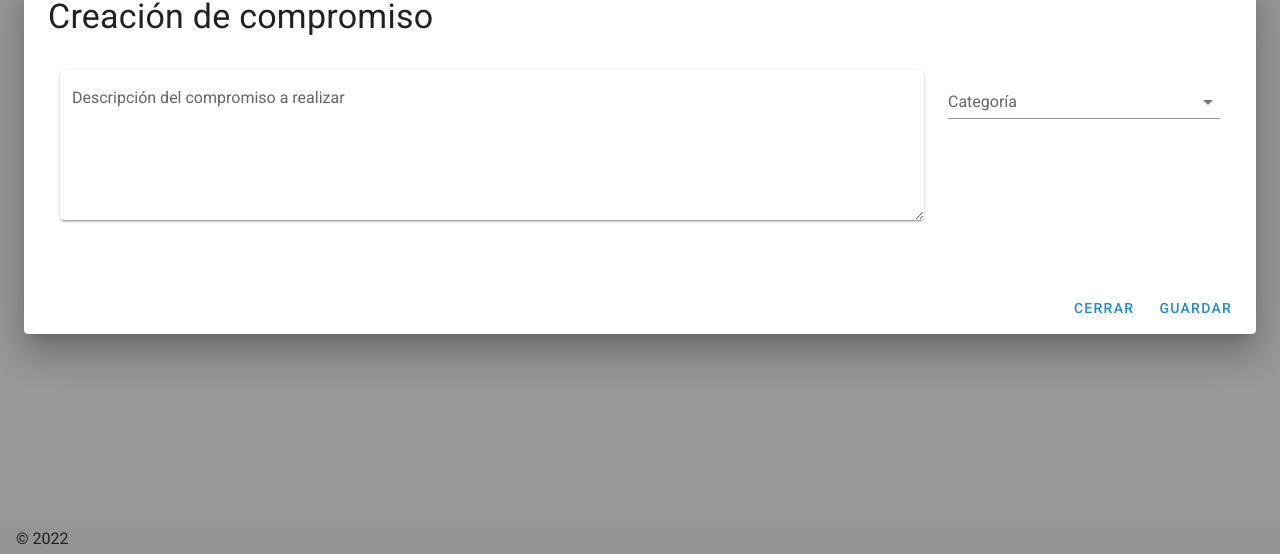
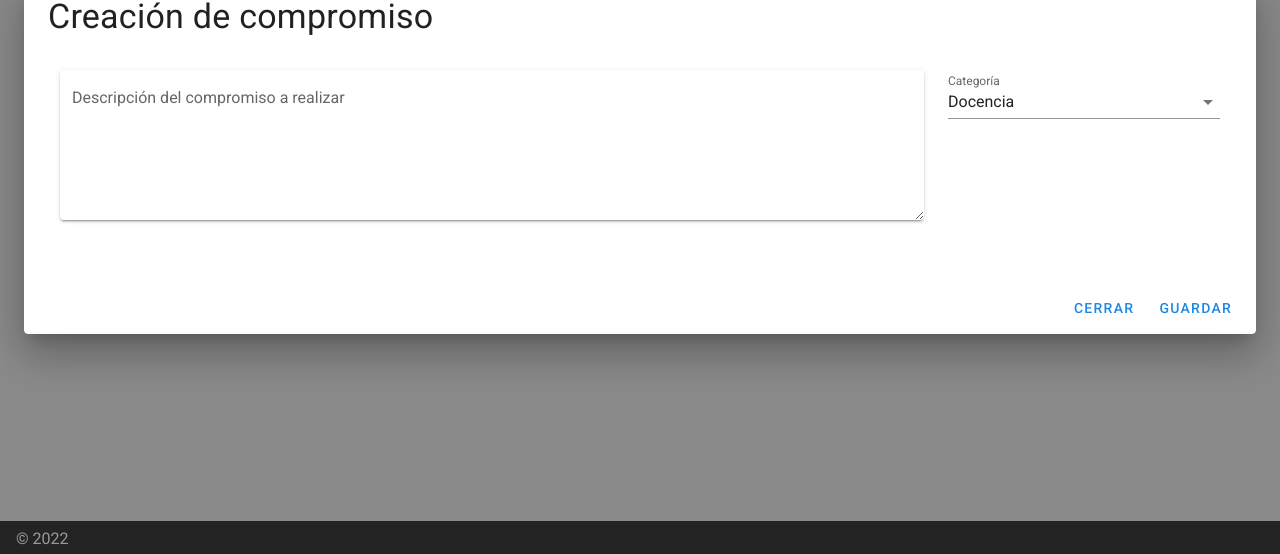
Before and after one commit to umibana/Fingeso_frontend, a Nuxt app: page /compromisos in a window 1280 px wide. Both pictures are taken after a click on the button "CREAR COMPROMISO". Shown: the part 243-797 px from the top of the page. Built offline with nearby package versions, Linux system fonts and the light colour scheme; no server answers.

Commit message:
Compromiso POST and GET

```diff
--- a/components/CrearCompromisoButton.vue
+++ b/components/CrearCompromisoButton.vue
@@ -14,6 +14,7 @@
           <v-row>
             <v-col cols="12" sm="9" md="9">
               <v-textarea
+                v-model="descripcion"
                 label="Descripción del compromiso a realizar"
                 solo
                 maxlength="500"
@@ -22,11 +23,8 @@
             </v-col>
             <v-col cols="12" sm="3">
               <v-select
-                :items="[
-                  'Docencia',
-                  'Investigación',
-                  'Vinculación con el medio',
-                ]"
+                v-model="tipo"
+                :items="items"
                 label="Categoría"
                 required
               ></v-select>
@@ -39,7 +37,15 @@
         <v-btn color="blue darken-1" text @click="dialog = false">
           Cerrar
         </v-btn>
-        <v-btn color="blue darken-1" text @click="dialog = false">
+        <v-btn
+          type="submit"
+          color="blue darken-1"
+          text
+          @click="
+            createCompromiso()
+            dialog = false
+          "
+        >
           Guardar
         </v-btn>
       </v-card-actions>
@@ -48,11 +54,29 @@
 </template>
 
 <script>
+import axios from 'axios'
 export default {
-  data() {
-    return {
-      dialog: false,
-    }
+  data: () => ({
+    select: { text: 'Docencia', value: 0 },
+    items: [
+      { text: 'Docencia', value: 0 },
+      { text: 'Investigación', value: 1 },
+      { text: 'Vinculación con el medio', value: 2 },
+    ],
+    dialog: false,
+    descripcion: '',
+    tipo: 0,
+  }),
+  methods: {
+    createCompromiso: function () {
+      const compromisoPost = {
+        descripcion: this.descripcion,
+        tipo: this.tipo,
+      }
+      axios.post('/compromisos', compromisoPost).then((result) => {
+        console.log(result)
+      })
+    },
   },
 }
 </script>
--- a/layouts/default.vue
+++ b/layouts/default.vue
@@ -1,5 +1,5 @@
 <template>
-  <v-app light>
+  <v-app light class="back">
     <!-- <v-navigation-drawer -->
     <!--   v-model="drawer" -->
     <!--   :mini-variant="miniVariant" -->
@@ -61,7 +61,7 @@
     <!--     </v-list-item> -->
     <!--   </v-list> -->
     <!-- </v-navigation-drawer> -->
-    <v-footer :absolute="!fixed" app>
+    <v-footer :absolute="!fixed" dark app>
       <span>&copy; {{ new Date().getFullYear() }}</span>
     </v-footer>
   </v-app>
@@ -79,7 +79,7 @@ export default {
         {
           icon: 'mdi-apps',
           title: 'Inicio',
-          to: '/index',
+          to: '/',
         },
         {
           icon: 'mdi-apps',
@@ -98,3 +98,9 @@ export default {
   },
 }
 </script>
+
+<style scoped>
+.back {
+  background-color: #e3e3e3;
+}
+</style>
--- a/pages/compromisos.vue
+++ b/pages/compromisos.vue
@@ -4,8 +4,8 @@
       v-for="(compromiso, i) in compromisos"
       :key="i"
       :numero="i + 1"
-      :categoria="compromiso.name"
-      :descripcion="test"
+      :categoria="compromiso.tipo"
+      :descripcion="compromiso.descripcion"
     >
     </CompromisoDatos>
 
@@ -30,7 +30,7 @@ export default {
   },
   methods: {
     getCompromisos: async function () {
-      const response = await axios.get('/User')
+      const response = await axios.get('/compromisos')
       this.compromisos = response.data
     },
   },
```
Also changed, not shown: 1 other file (tests, documents, lock files or other folders).
